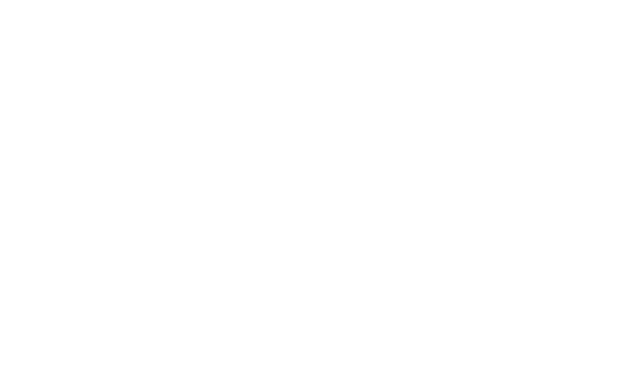
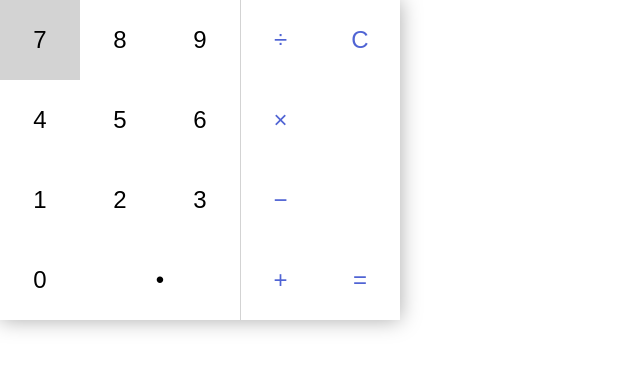
Before and after one commit to GerryLarios/math-expression-analyzer, a React (Create React App) app: page / in a window 1280 px wide. Shown: the top 370 px of the page, without its empty margins (0-640 px from the left). Built offline with nearby package versions, Linux system fonts and the light colour scheme.

Commit message:
[ADD] stylo to the inputs buttons

```diff
--- a/src/App.css
+++ b/src/App.css
@@ -2,3 +2,53 @@
     margin: 0;
     padding: 0;
 }
+
+.calculator {
+    width: 400px;
+    box-shadow: 0px 0px 20px 0px #aaaaaa;
+}
+
+.input-wrap {
+    display: flex;
+}
+
+.operations, .handlers {
+    display: flex;
+    flex-direction: column;
+}
+
+.operator, .handler {
+    color: #5064d4;
+}
+
+.handlers {
+    justify-content: space-between;
+}
+
+.operator {
+    border-left: solid 1px #d3d3d3 !important;
+}
+
+.btn {
+    width: 80px;
+    height: 80px;
+    text-align: center;
+    border: none;
+    background-color: #ffffff;
+    font-size: 1.5em;
+}
+
+.btn:hover {
+    background-color: #d3d3d3;
+}
+
+.dot {
+    width: 160px;
+}
+
+.digits {
+    display: flex;
+    flex-direction: row;
+    flex-wrap: wrap-reverse;
+    width: 240px;
+}
--- a/src/Calculator.js
+++ b/src/Calculator.js
@@ -1,8 +1,12 @@
 import React, { Component } from "react";
 
-import { DigitButton } from "./Buttons";
+import { range } from "./helpers/helpers";
+import { DigitButton, OperatorButton,  HandlerButton } from "./Buttons";
+
 
 class Calculator extends Component {
+
+    renderDigits = () => range(9, 1).map( digit => <DigitButton key={digit} digit={digit}/> )
 
     render() {
         return(
@@ -14,28 +18,22 @@ class Calculator extends Component {
                             * Pre-Result
                     */}
                 </div>
-                <div className="digits">
-                    {/*
-                        Buttons:
-                            * Numbers
-                            * Point
-                    */}
-                </div>
-                <div className="operations">
-                    {/*
-                        Buttons:
-                            * Division
-                            * Multiply
-                            * Minus
-                            * Plus
-                    */}
-                </div>
-                <div className="handlers">
-                    {/*
-                        Buttons:
-                            * Delete
-                            * Equal
-                    */}
+                <div className="input-wrap">
+                    <div className="digits">
+                        <DigitButton digit={0}/>
+                        <button className="btn digit dot">•</button>
+                        {this.renderDigits()}
+                    </div>
+                    <div className="operations">
+                        <OperatorButton operation="÷"/>
+                        <OperatorButton operation="×"/>
+                        <OperatorButton operation="−"/>
+                        <OperatorButton operation="+"/>
+                    </div>
+                    <div className="handlers">
+                        <HandlerButton action="C"/>
+                        <HandlerButton action="="/>
+                    </div>
                 </div>
             </div>
         )
```
